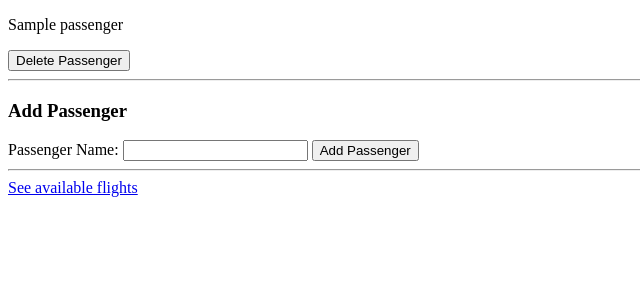
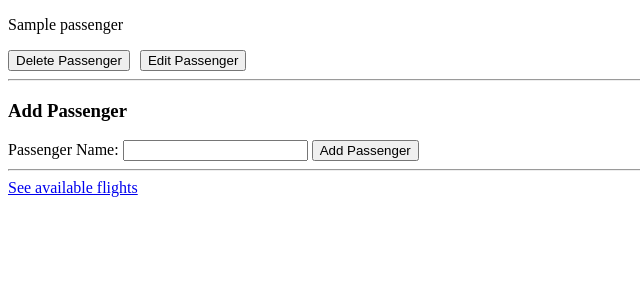
Before and after one commit to Ndugere/Airline_APP, a Django app: page /flights/passengers in a window 1280 px wide. Shown: the top 300 px of the page, without its empty margins (0-640 px from the left). Run offline with Django 5.2, Linux system fonts and the light colour scheme; tables that the repository leaves empty hold one stand-in row (values such as "Sample post").

Commit message:
Added the ability to edit passenger

```diff
--- a/flights/templates/flights/passengers.html
+++ b/flights/templates/flights/passengers.html
@@ -5,10 +5,13 @@
 
 {% for passenger in passengers %}
  <p>{{passenger.name}}</p>
- <form action="{% url 'delete_passenger' passenger.id %}" method="post">
-    {% csrf_token %}
-    <button type="submit">Delete Passenger</button>
- </form>
+ <div style="display: flex; gap: 10px;">
+    <form action="{% url 'delete_passenger' passenger.id %}" method="post">
+        {% csrf_token %}
+        <button type="submit">Delete Passenger</button>
+    </form>
+    <a href="{% url 'edit_passenger' passenger.id %}"><button type="button">Edit Passenger</button></a>
+ </div>
 {% empty %}
 <p> No Passengers in the database </p>
 {% endfor %}
--- a/flights/urls.py
+++ b/flights/urls.py
@@ -6,6 +6,7 @@ urlpatterns = [
     path("passengers", views.list_passengers, name = "list_passengers"),
     path("add_passenger", views.add_passenger, name="add_passenger"),
     path("delete_passenger/<int:passenger_id>", views.delete_passenger, name = "delete_passenger"),
+    path("edit_passenger/<int:passenger_id>", views.edit_passenger, name="edit_passenger"),
 
     #flights routes
     path("", views.index, name= "index"),
--- a/flights/views.py
+++ b/flights/views.py
@@ -4,7 +4,7 @@ from django.urls import reverse
 from .models import Airport, Flight, Passenger
 # Create your views here.
 
-
+### Views about Passengers
 def list_passengers(request):
     return render(request, "flights/passengers.html", {
         "passengers": Passenger.objects.all()
@@ -22,8 +22,17 @@ def delete_passenger(request, passenger_id):
         passenger_to_delete.delete()
         return HttpResponseRedirect(reverse("list_passengers"))
 
+def edit_passenger(request, passenger_id):
+    passenger_to_edit = Passenger.objects.get(pk = passenger_id)
+    if request.method == "POST":
+        passenger_to_edit.name = request.POST["new_name"]
+        passenger_to_edit.save()
+        return HttpResponseRedirect(reverse("list_passengers"))
+    return render(request, "flights/edit_passenger.html", {
+        "passenger": passenger_to_edit
+    })
 
-
+### Views about Flights
 def index(request):
     return render( request,
         "flights/index.html", {
```
Also changed, not shown: flights/templates/flights/edit_passenger.html (added, +14 -0 lines).
